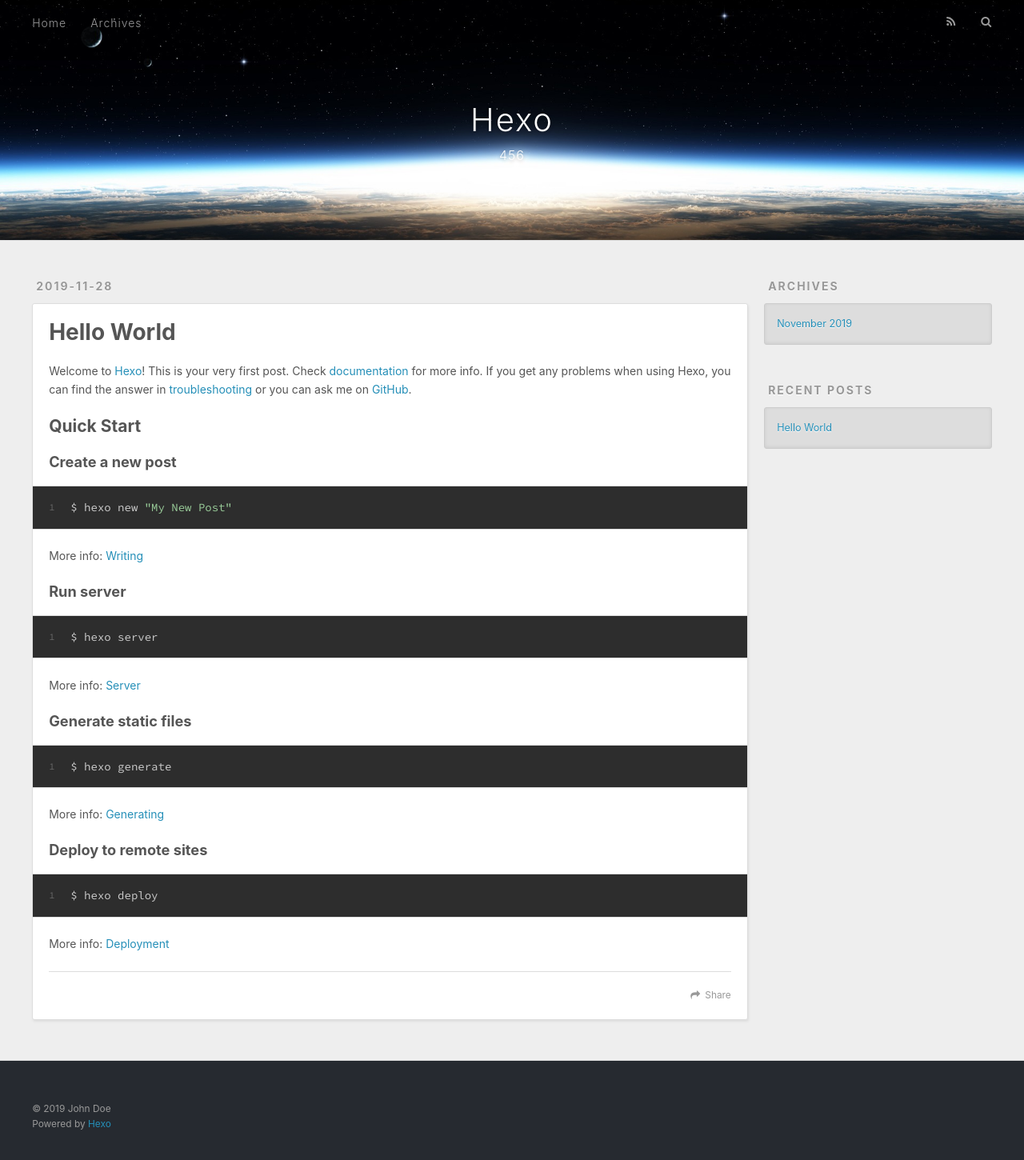
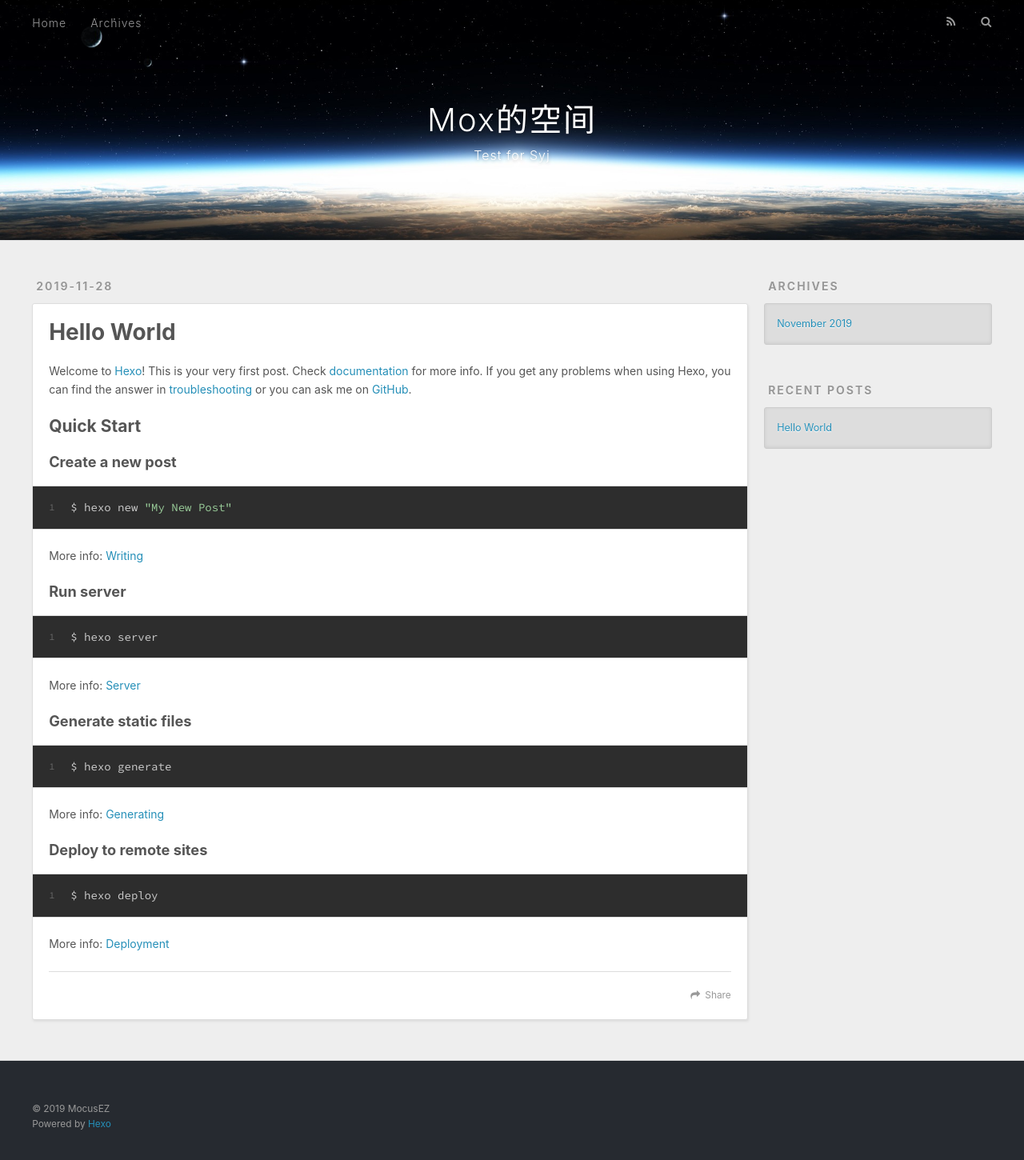
Before and after one commit to mocusez/mocusez.github.io, a plain HTML site: page index.html in a window 1280 px wide. Shown: the whole page at 80% size. Drawn offline with nearby package versions, Linux system fonts and the light colour scheme; files that its build step writes are made by us from their sources; files whose address does not match are found by name.

Commit message:
Site updated: 2019-11-28 21:05:32

```diff
--- a/index.html
+++ b/index.html
@@ -5,18 +5,18 @@
 
 
 
-  <title>Hexo</title>
+  <title>Mox的空间</title>
   <meta name="viewport" content="width=device-width, initial-scale=1, maximum-scale=1">
   <meta name="description" content="This is blog">
 <meta property="og:type" content="website">
-<meta property="og:title" content="Hexo">
+<meta property="og:title" content="Mox的空间">
 <meta property="og:url" content="http:&#x2F;&#x2F;mocus.gitee.io&#x2F;blog&#x2F;index.html">
-<meta property="og:site_name" content="Hexo">
+<meta property="og:site_name" content="Mox的空间">
 <meta property="og:description" content="This is blog">
 <meta property="og:locale" content="cn">
 <meta name="twitter:card" content="summary">
 
-    <link rel="alternate" href="/blog/atom.xml" title="Hexo" type="application/atom+xml">
+    <link rel="alternate" href="/blog/atom.xml" title="Mox的空间" type="application/atom+xml">
 
 
     <link rel="icon" href="/favicon.png">
@@ -35,11 +35,11 @@
   <div id="header-outer" class="outer">
     <div id="header-title" class="inner">
       <h1 id="logo-wrap">
-        <a href="/blog/" id="logo">Hexo</a>
+        <a href="/blog/" id="logo">Mox的空间</a>
       </h1>
 
         <h2 id="subtitle-wrap">
-          <a href="/blog/" id="subtitle">456</a>
+          <a href="/blog/" id="subtitle">Test for Syj</a>
         </h2>
 
     </div>
@@ -106,7 +106,7 @@
 
     </div>
     <footer class="article-footer">
-      <a data-url="http://mocus.gitee.io/blog/2019/11/28/hello-world/" data-id="ck3imm2m10000psuq59kg8hw4" class="article-share-link">Share</a>
+      <a data-url="http://mocus.gitee.io/blog/2019/11/28/hello-world/" data-id="ck3iqdm5q00001suq9dx41012" class="article-share-link">Share</a>
 
 
     </footer>
@@ -162,7 +162,7 @@
 
   <div class="outer">
     <div id="footer-info" class="inner">
-      &copy; 2019 John Doe<br>
+      &copy; 2019 MocusEZ<br>
       Powered by <a href="http://hexo.io/" target="_blank">Hexo</a>
     </div>
   </div>
```
Also changed, not shown: 2019/11/28/hello-world/index.html (+7 -7 lines), archives/2019/11/index.html (+7 -7 lines), archives/2019/index.html (+7 -7 lines), archives/index.html (+7 -7 lines).
